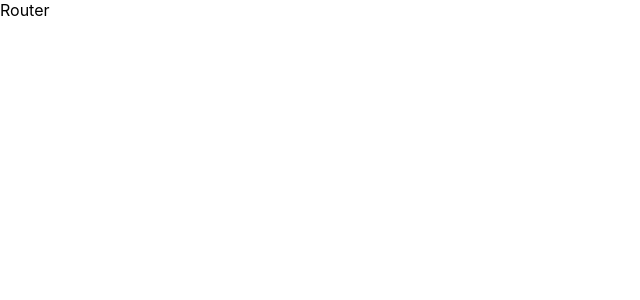
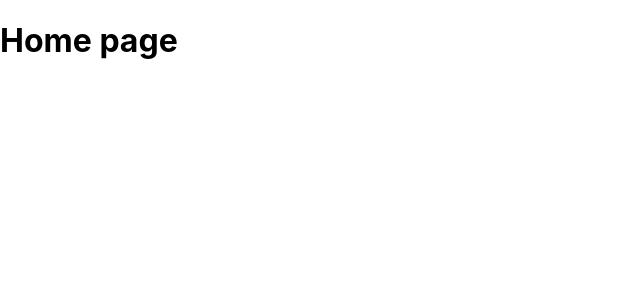
Before and after one commit to songye38/2023_react_twitter_app, a React (Create React App) app in the folder twitter_app_main/: page / in a window 1280 px wide. Shown: the top 300 px of the page, without its empty margins (0-640 px from the left). Built offline with nearby package versions, Linux system fonts and the light colour scheme; the HTML template or start-up script is replaced by a standard one.

Commit message:
Update App.tsx Routes로 감싸주기

```diff
--- a/twitter_app_main/src/App.tsx
+++ b/twitter_app_main/src/App.tsx
@@ -1,8 +1,11 @@
 import './App.css';
+import { Route,Routes,Navigate } from 'react-router-dom';
 
 function App() {
   return (
-    <>Router </>
+    <Routes>
+      <Route path='/' element={<h1>Home page</h1>}></Route>
+    </Routes>
   );
 }
 
```
